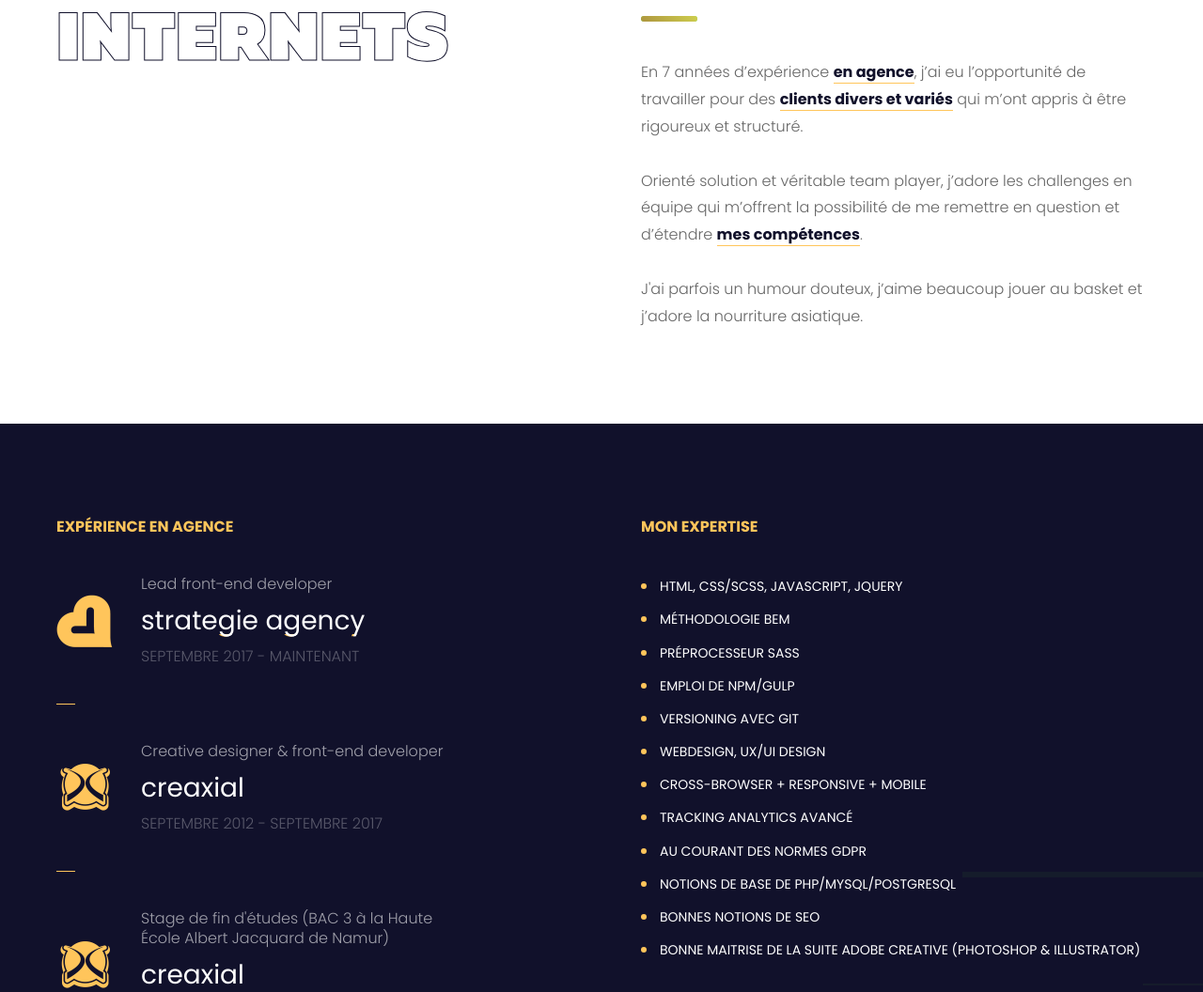
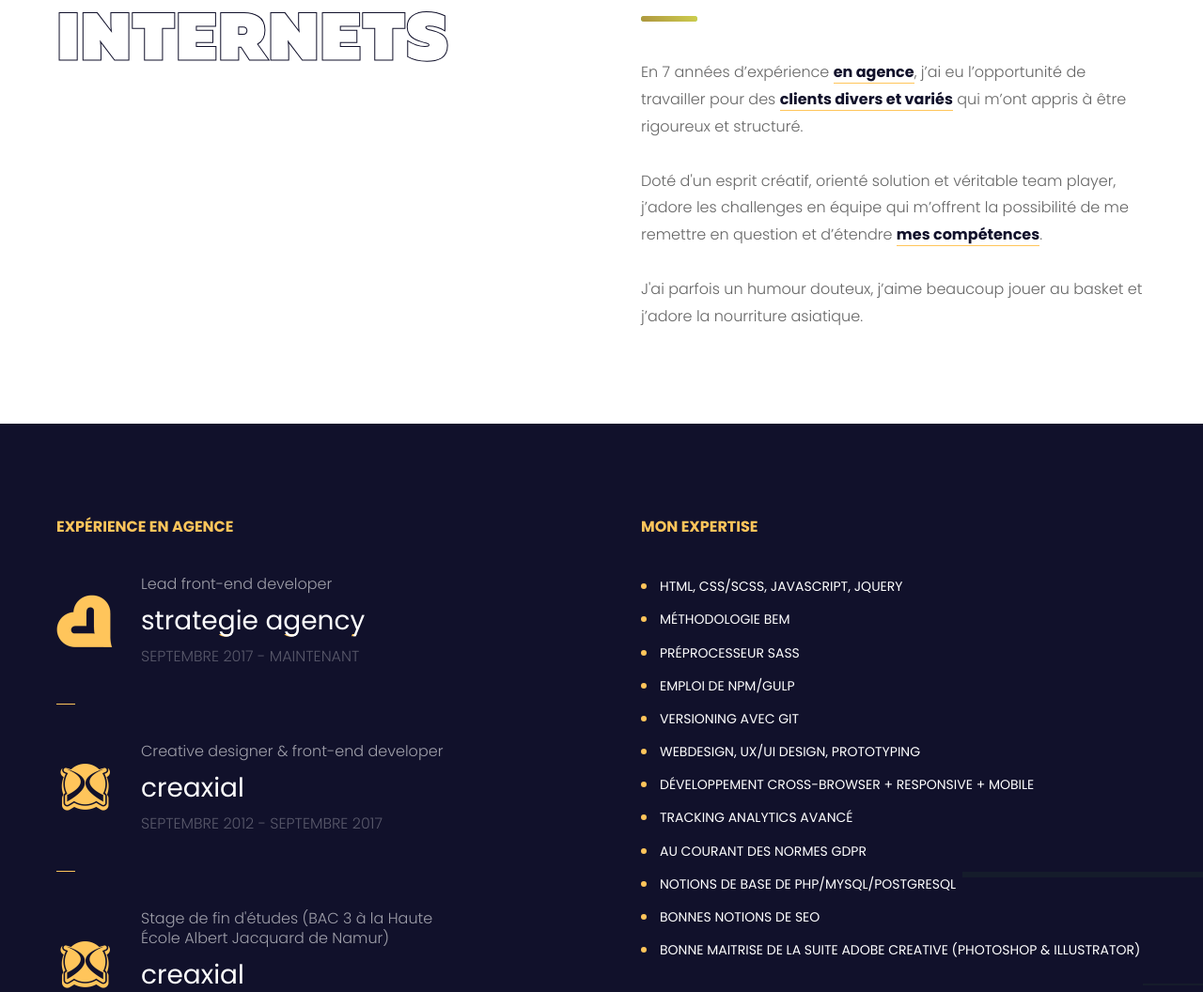
Before and after one commit to piour6/Portfolio_2019, a PHP site: template www/pages/about.php in a window 1280 px wide. Shown: the part 603-1659 px from the top of the page at 94% size. Run offline with PHP 8.4, Linux system fonts and the light colour scheme; the template is opened without the code that fills it, so the values that code supplies are empty.

Commit message:
copy about

```diff
--- a/www/pages/about.php
+++ b/www/pages/about.php
@@ -28,14 +28,14 @@
 
 					<br /><br />
 
-					Orienté solution et véritable team player, j’adore les
+					Doté d'un esprit créatif, orienté solution et véritable team player, j’adore les
 					challenges en équipe qui m’offrent la possibilité de me remettre en question
 					et d’étendre <a class="link js_about_scrollto" data-section="skills" href="#">mes compétences</a>.
 
 					<br /><br />
 
-					J'ai parfois un humour douteux, j’aime
-					beaucoup jouer au basket et j’adore la nourriture asiatique.
+					J'ai parfois un humour douteux, j’aime beaucoup jouer au basket et j’adore la nourriture asiatique.
+
 				</p>
 
 			</div>
@@ -103,8 +103,8 @@
 						<li>préprocesseur sass</li>
 						<li>emploi de npm/gulp</li>
 						<li>versioning avec git</li>
-						<li>webdesign, ux/ui design</li>
-						<li>cross-browser + responsive + mobile</li>
+						<li>webdesign, ux/ui design, prototyping</li>
+						<li>développement cross-browser + responsive + mobile</li>
 						<li>tracking analytics avancé</li>
 						<li>au courant des normes GDPR</li>
 						<li>notions de base de PHP/MySQL/PostgreSQL</li>
```
